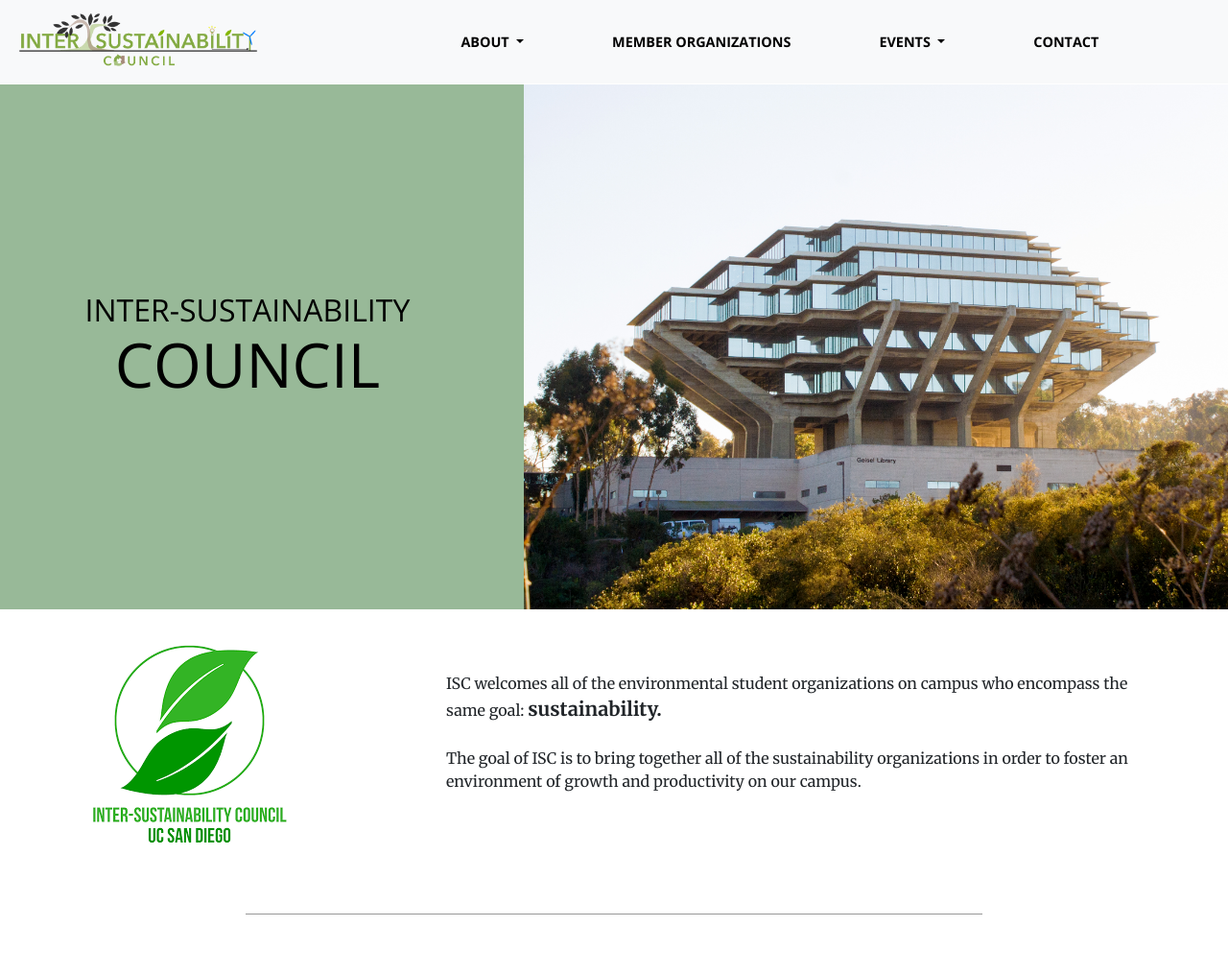
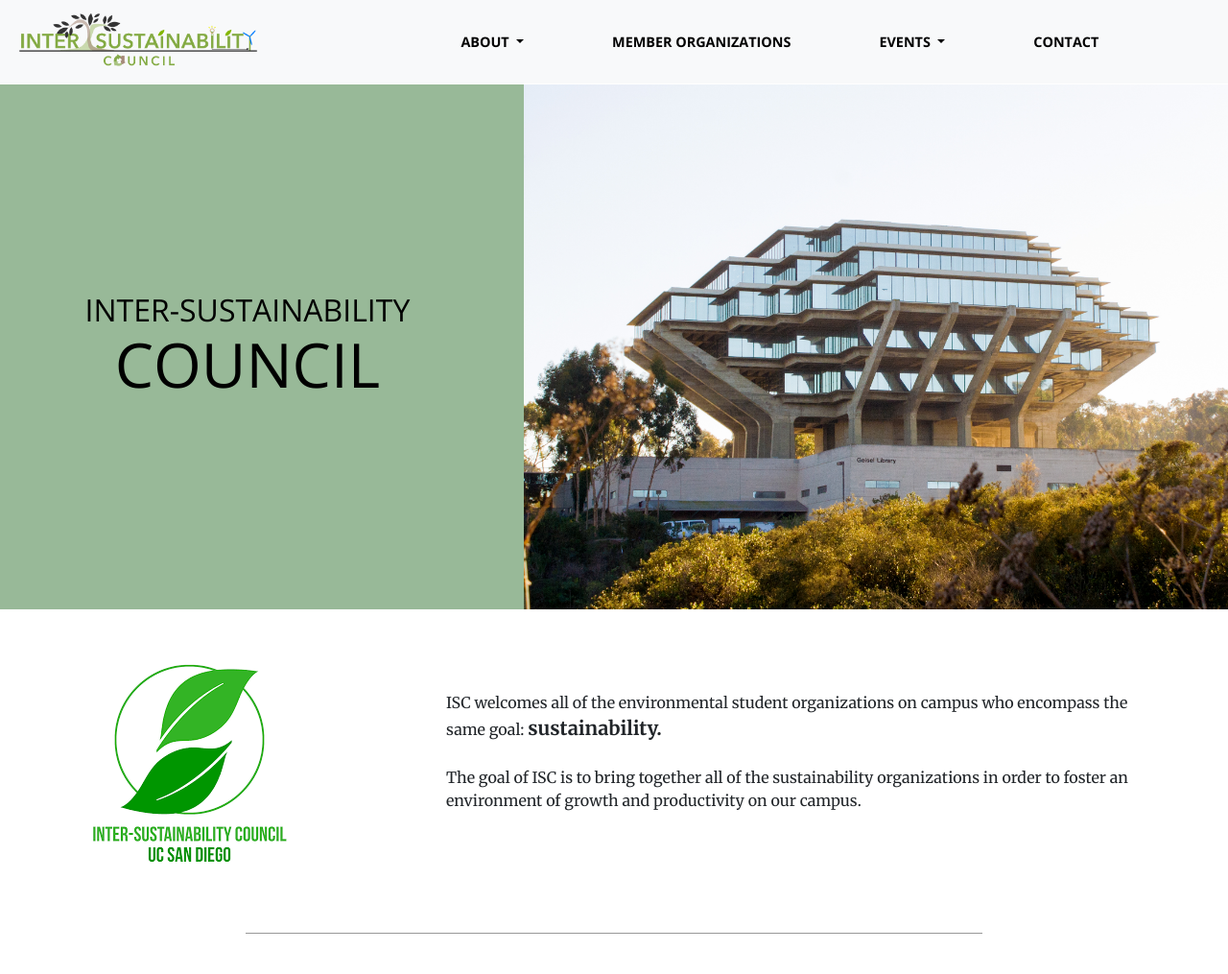
Before and after one commit to lynleyyama/COGS187B-ISC, a PHP site: page / in a window 1280 px wide. Shown: the top 1015 px of the page at 96% size. Run offline with PHP 8.4, Linux system fonts and the light colour scheme.

Commit message:
padding to section

```diff
--- a/css/index.css
+++ b/css/index.css
@@ -87,7 +87,7 @@
 }
 
 #about {
-	padding-top: 1.75rem;
+	padding-top: 3rem;
 }
 
 .dropbtn {
```
